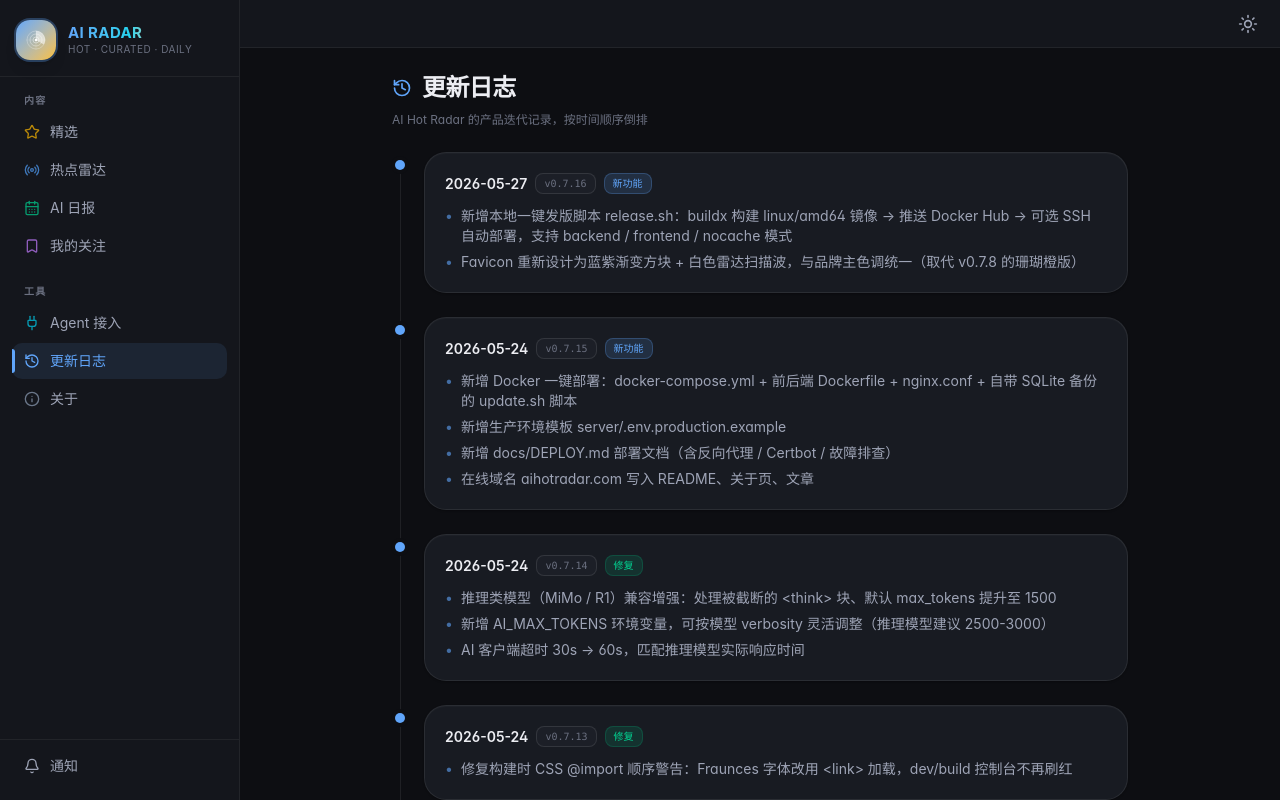
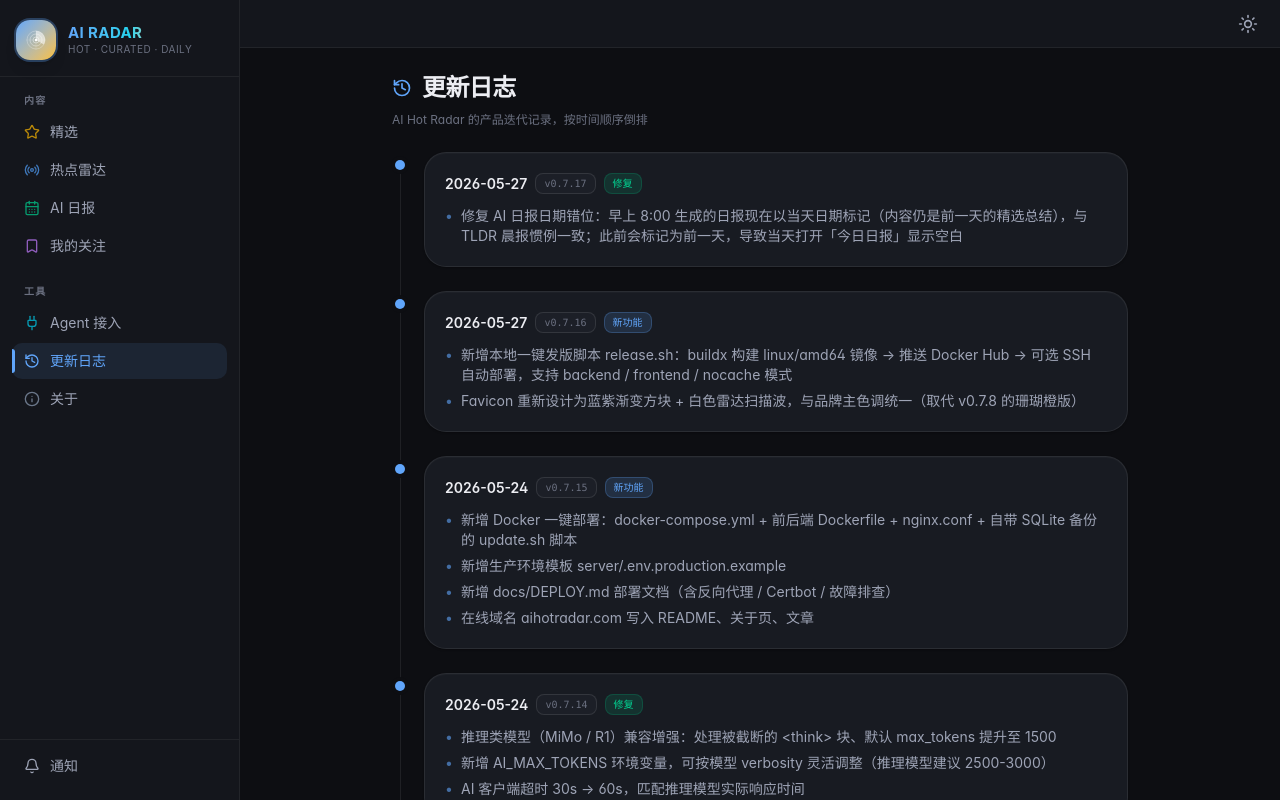
Before and after one commit to zenitlab/ai-hot-radar, a React (Vite) app in the folder client/: page /changelog in a window 1280 px wide. Built offline with nearby package versions, Linux system fonts and the light colour scheme.

Commit message:
docs: add v0.7.17 changelog entry for digest date fix

```diff
--- a/client/src/components/changelog/ChangelogView.tsx
+++ b/client/src/components/changelog/ChangelogView.tsx
@@ -14,6 +14,14 @@ interface ChangelogEntry {
 }
 
 const CHANGELOG: ChangelogEntry[] = [
+  {
+    date: "2026-05-27",
+    version: "v0.7.17",
+    tag: "fix",
+    items: [
+      "修复 AI 日报日期错位：早上 8:00 生成的日报现在以当天日期标记（内容仍是前一天的精选总结），与 TLDR 晨报惯例一致；此前会标记为前一天，导致当天打开「今日日报」显示空白",
+    ],
+  },
   {
     date: "2026-05-27",
     version: "v0.7.16",
```
